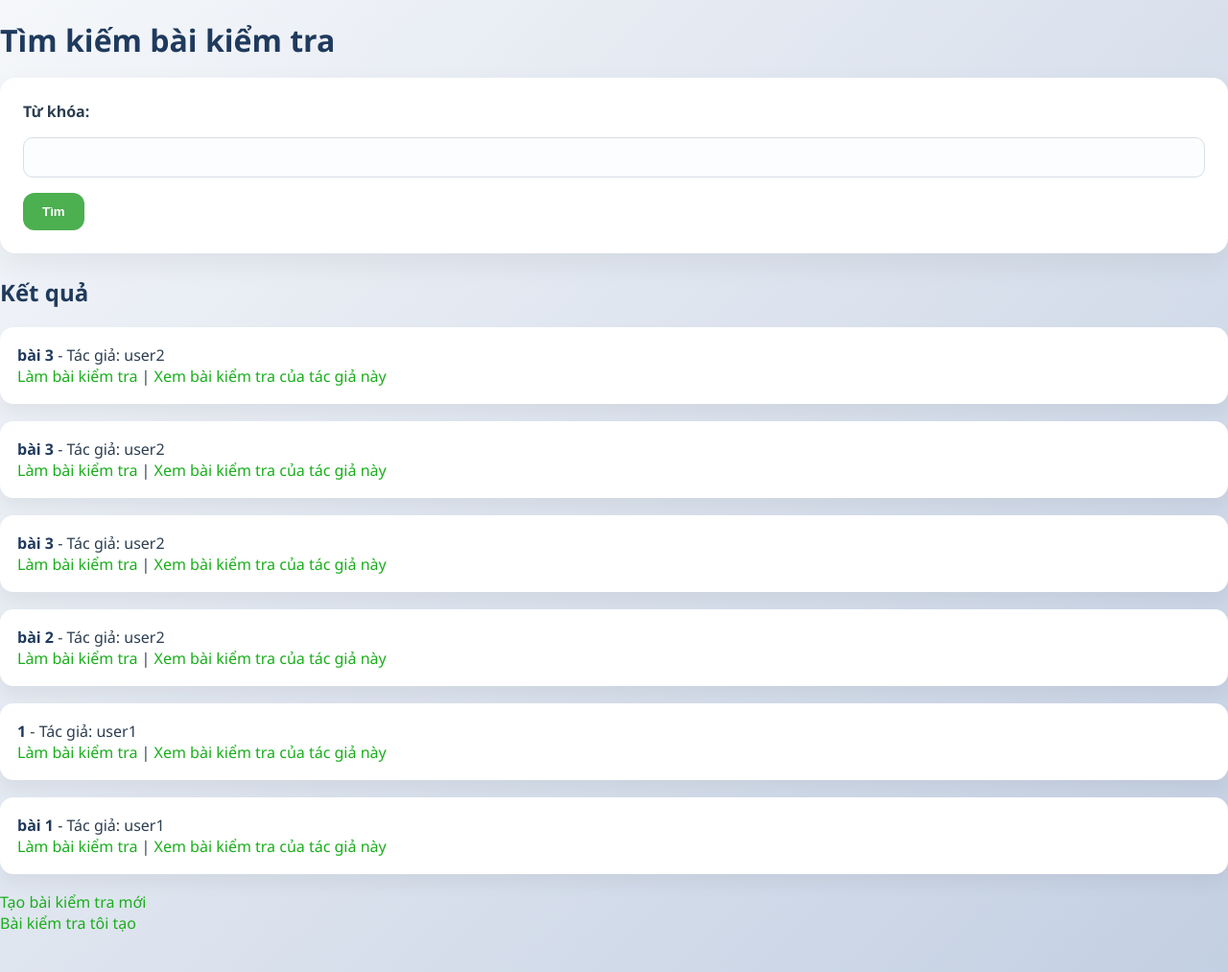
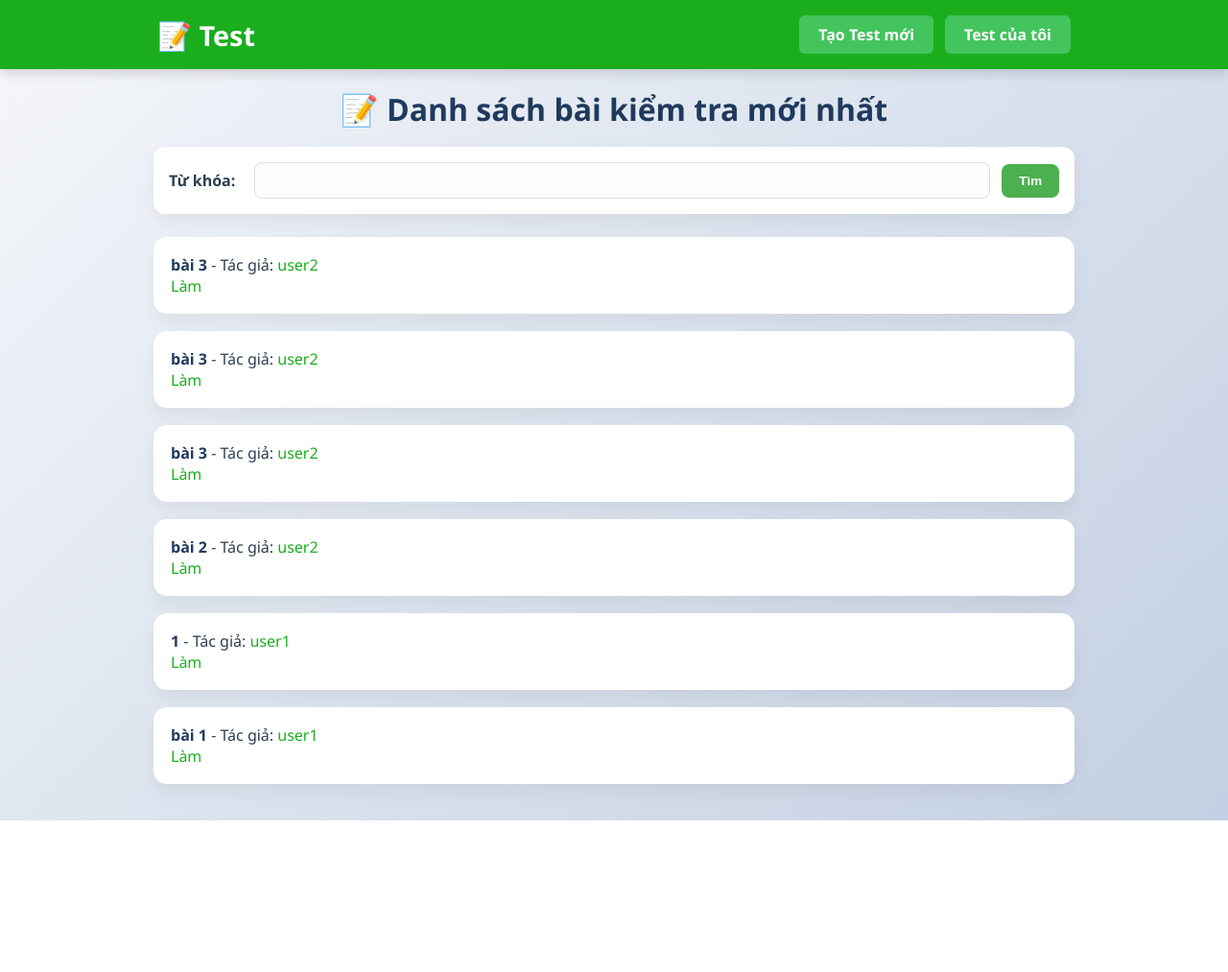
Before and after one commit to thanglieu/myproject, a Django app: page /exam/ in a window 1280 px wide. Shown: the whole page at 96% size. After the commit the page ends 855 px from the top, so only its background shows below. Run offline with Django 5.2, Linux system fonts and the light colour scheme; data comes from the database, SQL or seed files in the repository; both versions use the stored data as it was after the commit; some libraries are stand-ins or nearby versions.

Commit message:
code css cơ bản
code css cơ bản

```diff
--- a/exam/templates/create_count.html
+++ b/exam/templates/create_count.html
@@ -114,7 +114,7 @@
         <button type="submit">Tiếp tục</button>
     </form>
 
-    <p><a href="{% url 'exam:search_tests' %}">Tìm kiếm bài kiểm tra</a></p>
+    <p><a href="{% url 'exam:exam_home' %}">Tìm kiếm bài kiểm tra</a></p>
     <p><a href="{% url 'exam:my_tests' %}">Bài kiểm tra tôi tạo</a></p>
 </body>
 </html>
--- /dev/null
+++ b/exam/templates/exam_home.html
@@ -0,0 +1,170 @@
+<!DOCTYPE html>
+<html>
+<head>
+    <meta charset="utf-8">
+    <title>Tìm kiếm bài kiểm tra</title>
+    <style>
+        * { margin: 0; padding: 0; box-sizing: border-box; }
+
+        body {
+            font-family: 'Segoe UI', Tahoma, Geneva, Verdana, sans-serif;
+            background: linear-gradient(135deg, #f5f7fa 0%, #c3cfe2 100%);
+            color: #2c3e50;
+            min-height: 100vh;
+        }
+
+        header {
+            background: #1aae1c;
+            color: white;
+            box-shadow: 0 4px 12px rgba(0,0,0,0.15);
+            position: sticky;
+            top: 0;
+            z-index: 100;
+        }
+
+        .header-container {
+            max-width: 1000px;   /* giới hạn chiều rộng */
+            margin: 0 auto;      /* căn giữa */
+            padding: 16px 24px;
+            display: flex;
+            justify-content: space-between;
+            align-items: center;
+        }
+
+        .logo {
+            font-size: 1.8rem;
+            font-weight: 700;
+        }
+
+        .nav-links {
+            display: flex;
+            gap: 12px;
+        }
+
+        .back-btn {
+            padding: 9px 20px;
+            background: rgba(74, 200, 105, 0.85);
+            color: white;
+            text-decoration: none;
+            border-radius: 6px;
+            font-weight: 600;
+            transition: background 0.2s ease;
+        }
+
+        .back-btn:hover {
+            background: #45a049;
+        }
+
+        .container {
+            max-width: 1000px;
+            margin: 0 auto;
+            padding: 20px;
+        }
+
+        h1, h2 {
+            text-align: center;
+            color: #1f3a5d;
+            margin-bottom: 18px;
+        }
+
+        .search-form {
+            background: #ffffff;
+            padding: 16px;
+            border-radius: 12px;
+            box-shadow: 0 8px 20px rgba(0, 0, 0, 0.06);
+            margin-bottom: 24px;
+            display: flex;
+            align-items: center;
+            gap: 12px;
+        }
+
+        .search-form label { font-weight: 600; margin-right: 8px; }
+
+        .search-form input[type="text"] {
+            flex: 1;
+            padding: 10px 12px;
+            border-radius: 8px;
+            border: 1px solid #d8dee4;
+            background: #fbfdff;
+            font-size: 14px;
+            transition: border-color 0.2s ease;
+        }
+
+        .search-form input[type="text"]:focus {
+            outline: none;
+            border-color: #4caf50;
+        }
+
+        .search-form button {
+            background: #4caf50;
+            color: #ffffff;
+            padding: 10px 18px;
+            border: none;
+            border-radius: 8px;
+            font-weight: 600;
+            cursor: pointer;
+            transition: transform 0.2s ease, box-shadow 0.2s ease;
+        }
+
+        .search-form button:hover {
+            transform: translateY(-1px);
+            box-shadow: 0 6px 14px rgba(76, 175, 80, 0.18);
+        }
+
+        ul { list-style: none; padding-left: 0; margin-top: 20px; }
+
+        li {
+            margin-bottom: 18px;
+            padding: 18px;
+            background: #ffffff;
+            border-radius: 14px;
+            box-shadow: 0 10px 18px rgba(0, 0, 0, 0.05);
+        }
+
+        strong { color: #1f3a5d; }
+
+        a {
+            color: #1aae1c;
+            text-decoration: none;
+            transition: color 0.2s ease;
+        }
+
+        a:hover { color: #3f9a3e; }
+    </style>
+</head>
+<body>
+    <header>
+        <div class="header-container">
+            <div class="logo">📝 Test</div>
+            <div class="nav-links">
+                <a class="back-btn" href="{% url 'exam:create_test_count' %}">Tạo Test mới</a>
+                <a class="back-btn" href="{% url 'exam:my_tests' %}">Test của tôi</a>
+            </div>
+        </div>
+    </header>
+
+    <main class="container">
+        <h1>📝 Danh sách bài kiểm tra mới nhất</h1>
+        <form method="get" class="search-form">
+            <label for="q">Từ khóa:</label>
+            <input id="q" name="q" type="text" value="{{ query }}">
+            <button type="submit">Tìm</button>
+        </form>
+
+        {% if tests %}
+            <ul>
+                {% for test in tests %}
+                    <li>
+                        <strong>{{ test.title }}</strong> - Tác giả:
+                        <a href="{% url 'exam:user_tests' test.author.id %}">{{ test.author.username }}</a>
+                        <br>
+                        <a href="{% url 'exam:take_test' test.id %}">Làm</a>
+                    </li>
+                {% endfor %}
+            </ul>
+        {% else %}
+            <p>Không có bài kiểm tra phù hợp.</p>
+        {% endif %}
+    </main>
+</body>
+</html>
--- a/exam/templates/my_tests.html
+++ b/exam/templates/my_tests.html
@@ -85,6 +85,6 @@
     {% endif %}
 
     <p><a href="{% url 'exam:create_test_count' %}">Tạo bài kiểm tra mới</a></p>
-    <p><a href="{% url 'exam:search_tests' %}">Tìm kiếm bài kiểm tra</a></p>
+    <p><a href="{% url 'exam:exam_home' %}">Tìm kiếm bài kiểm tra</a></p>
 </body>
 </html>
--- a/exam/templates/search_tests.html
+++ /dev/null
@@ -1,129 +0,0 @@
-<!DOCTYPE html>
-<html>
-<head>
-    <meta charset="utf-8">
-    <title>Tìm kiếm bài kiểm tra</title>
-    <style>
-        * {
-            margin: 0;
-            padding: 0;
-            box-sizing: border-box;
-        }
-
-        body {
-            font-family: 'Segoe UI', Tahoma, Geneva, Verdana, sans-serif;
-            background: linear-gradient(135deg, #f5f7fa 0%, #c3cfe2 100%);
-            color: #2c3e50;
-            min-height: 100vh;
-            padding: 20px 0 40px;
-        }
-
-        h1, h2 {
-            color: #1f3a5d;
-            margin-bottom: 18px;
-        }
-
-        form {
-            background: #ffffff;
-            padding: 24px;
-            border-radius: 16px;
-            box-shadow: 0 12px 30px rgba(0, 0, 0, 0.06);
-            margin-bottom: 24px;
-            display: grid;
-            gap: 16px;
-        }
-
-        label {
-            font-weight: 600;
-        }
-
-        input[type="text"] {
-            width: 100%;
-            padding: 12px 14px;
-            border-radius: 10px;
-            border: 1px solid #d8dee4;
-            background: #fbfdff;
-            font-size: 14px;
-            transition: border-color 0.2s ease;
-        }
-
-        input[type="text"]:focus {
-            outline: none;
-            border-color: #4caf50;
-        }
-
-        button {
-            background: #4caf50;
-            color: #ffffff;
-            padding: 12px 20px;
-            border: none;
-            border-radius: 12px;
-            font-weight: 700;
-            cursor: pointer;
-            transition: transform 0.2s ease, box-shadow 0.2s ease;
-            width: fit-content;
-        }
-
-        button:hover {
-            transform: translateY(-1px);
-            box-shadow: 0 8px 18px rgba(76, 175, 80, 0.18);
-        }
-
-        ul {
-            list-style: none;
-            padding-left: 0;
-            margin-top: 20px;
-        }
-
-        li {
-            margin-bottom: 18px;
-            padding: 18px;
-            background: #ffffff;
-            border-radius: 14px;
-            box-shadow: 0 10px 18px rgba(0, 0, 0, 0.05);
-        }
-
-        strong {
-            color: #1f3a5d;
-        }
-
-        a {
-            color: #1aae1c;
-            text-decoration: none;
-            transition: color 0.2s ease;
-        }
-
-        a:hover {
-            color: #3f9a3e;
-        }
-    </style>
-</head>
-<body>
-    <h1>Tìm kiếm bài kiểm tra</h1>
-    <form method="get">
-        <label for="q">Từ khóa:</label>
-        <input id="q" name="q" type="text" value="{{ query }}">
-        <button type="submit">Tìm</button>
-    </form>
-
-    {% if tests %}
-        <h2>Kết quả</h2>
-        <ul>
-            {% for test in tests %}
-                <li>
-                    <strong>{{ test.title }}</strong> - Tác giả: {{ test.author.username }}
-                    <br>
-                    <a href="{% url 'exam:take_test' test.id %}">Làm bài kiểm tra</a>
-                    |
-                    <a href="{% url 'exam:user_tests' test.author.id %}">Xem bài kiểm tra của tác giả này</a>
-                </li>
-            {% endfor %}
-        </ul>
-    {% else %}
-        <p>Không có bài kiểm tra phù hợp.</p>
-    {% endif %}
-
-    <p><a href="{% url 'exam:create_test_count' %}">Tạo bài kiểm tra mới</a></p>
-    <p><a href="{% url 'exam:my_tests' %}">Bài kiểm tra tôi tạo</a></p>
-</body>
-</html>
--- a/exam/templates/take_test.html
+++ b/exam/templates/take_test.html
@@ -138,6 +138,6 @@
         <button type="submit">Nộp bài</button>
     </form>
 
-    <p><a href="{% url 'exam:search_tests' %}">Quay lại tìm kiếm</a></p>
+    <p><a href="{% url 'exam:exam_home' %}">Quay lại tìm kiếm</a></p>
 </body>
 </html>
--- a/exam/templates/test_result.html
+++ b/exam/templates/test_result.html
@@ -84,7 +84,7 @@
         {% endfor %}
     </ul>
 
-    <p><a href="{% url 'exam:search_tests' %}">Tìm bài kiểm tra khác</a></p>
+    <p><a href="{% url 'exam:exam_home' %}">Tìm bài kiểm tra khác</a></p>
     <p><a href="{% url 'exam:my_tests' %}">Bài kiểm tra tôi tạo</a></p>
 </body>
 </html>
--- a/exam/templates/user_tests.html
+++ b/exam/templates/user_tests.html
@@ -73,6 +73,6 @@
         <p>Người dùng này chưa tạo bài kiểm tra nào.</p>
     {% endif %}
 
-    <p><a href="{% url 'exam:search_tests' %}">Quay lại tìm kiếm</a></p>
+    <p><a href="{% url 'exam:exam_home' %}">Quay lại tìm kiếm</a></p>
 </body>
 </html>
--- a/exam/urls.py
+++ b/exam/urls.py
@@ -6,7 +6,7 @@ app_name = 'exam'
 urlpatterns = [
     path('create/', views.create_test_count, name='create_test_count'),
     path('create/<int:question_count>/', views.create_test, name='create_test'),
-    path('', views.search_tests, name='search_tests'),
+    path('', views.exam_home, name='exam_home'),
     path('mine/', views.my_tests, name='my_tests'),
     path('user/<int:user_id>/', views.user_tests, name='user_tests'),
     path('take/<int:test_id>/', views.take_test, name='take_test'),
--- a/exam/views.py
+++ b/exam/views.py
@@ -73,10 +73,7 @@ def create_test(request, question_count):
 
     question_answer_pairs = list(zip(question_formset.forms, answer_formsets))
 
-    return render(
-        request,
-        'exam/create_test.html',
-        {
+    return render( request,'create_test.html',{
             'test_form': test_form,
             'question_formset': question_formset,
             'answer_formsets': answer_formsets,
@@ -86,14 +83,16 @@ def create_test(request, question_count):
     )
 
 
-def search_tests(request):
+
+# trang chủ
+def exam_home(request):
     """Tìm kiếm bài kiểm tra theo từ khóa trong tiêu đề."""
     query = request.GET.get('q', '').strip()
     tests = Test.objects.order_by('-id')
     if query:
         tests = tests.filter(title__icontains=query)
 
-    return render(request, 'search_tests.html', {'tests': tests, 'query': query})
+    return render(request, 'exam_home.html', {'tests': tests, 'query': query})
 
 
 @login_required(login_url='/blog/login/')
```
Also changed, not shown: exam/templates/base.html (deleted, +0 -170 lines), db.sqlite3.
